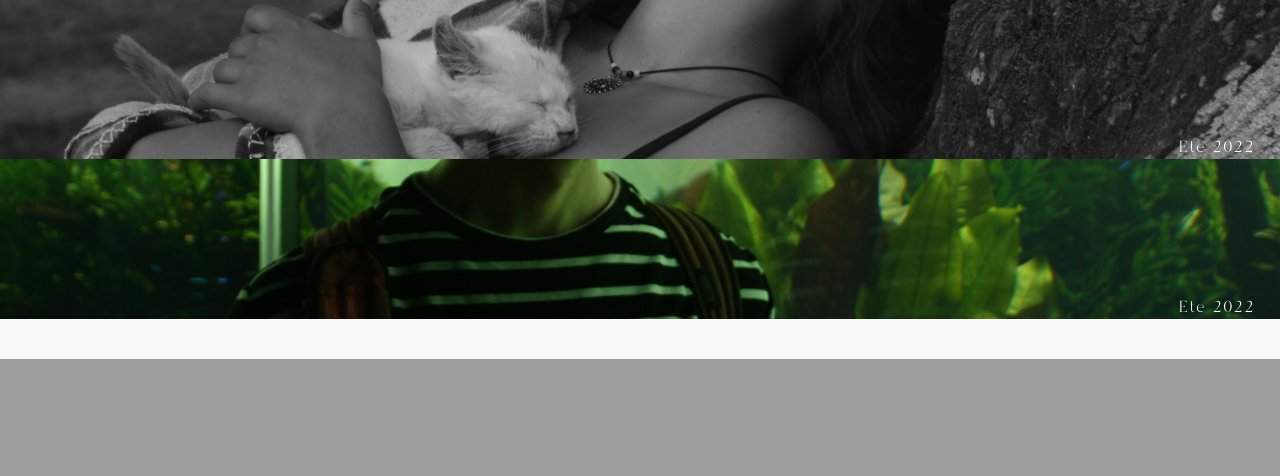
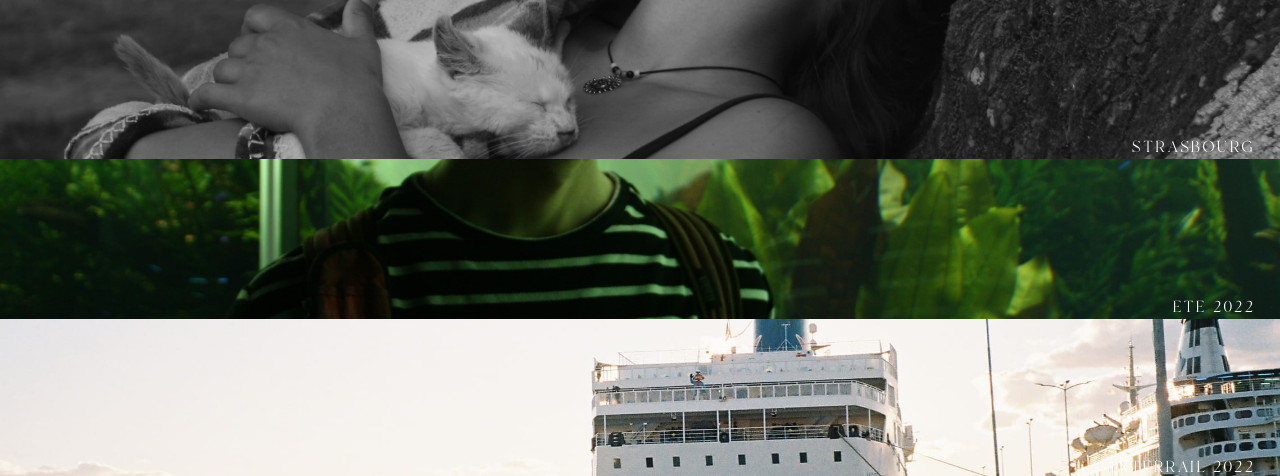
Before and after one commit to Taiyousan/agathebevia, a Symfony app: template templates/accueil/index.html.twig in a window 1280 px wide. Shown: the part 1321-1797 px from the top of the page. Before the commit the page ends 1680 px from the top, so only its background shows below. Run offline with Twig, Linux system fonts and the light colour scheme; the template is opened without the code that fills it, so the values that code supplies are empty; some libraries are stand-ins or nearby versions.

Commit message:
categories

```diff
--- a/public/css/styles.mobile.css
+++ b/public/css/styles.mobile.css
@@ -28,7 +28,7 @@ body {
     font-weight: 400;
     transition: 200ms;
   }
-  a:hover {
+  nav a:hover {
     opacity:0.5;
   }
   ul {
@@ -219,12 +219,9 @@ body {
 
   /* HOME MAIN */
   .home-menu {
-    margin-top: 5vh;
-    margin-bottom: 5vh;
     display: flex;
     flex-direction: column;
     justify-content: space-between;
-    height: 100vh;
 
   }
 
@@ -254,7 +251,7 @@ body {
 }
 
 .category:hover p {
-  transform: translate(-70vw);
+  transform: translate(-30vw);
 }
 
 
@@ -276,3 +273,24 @@ body {
 .category5 {
   background-image: url(../photos/photo65.jpg);
 }
+.category6 {
+  background-image: url(../photos/photo31.jpg);
+}
+.category7 {
+  background-image: url(../photos/photo56.jpg);
+}
+
+.separator-container {
+  width: 100vw;
+  height: 5vh;
+  display: flex;
+  justify-content: center;
+  align-items: center;
+  background-color: white;
+}
+
+.separator{
+  width: 30vw;
+  height: 1px;
+  background-color: black;
+}
--- a/templates/accueil/index.html.twig
+++ b/templates/accueil/index.html.twig
@@ -14,31 +14,42 @@
         </div>
     </div>
 </div>
-
+<div class="separator-container">
+    <span class="separator"></span>
+</div>
 <div class="home-menu">
     <a class="category category1">
-        <p>Ete 2022</p>
+        <p>CROATIE ET SLOVENIE</p>
     </a>
     <a class="category category2">
-        <p>Ete 2022</p>
+        <p>PORTUGAL</p>
     </a>
     <a class="category category3">
-        <p>Ete 2022</p>
+        <p>SAINT-CYR</p>
     </a>
     <a class="category category4">
-        <p>Ete 2022</p>
+        <p>STRASBOURG</p>
     </a>
     <a class="category category5">
-        <p>Ete 2022</p>
+        <p>ETE 2022</p>
     </a>
+    <a class="category category6">
+        <p>INTERRAIL 2022</p>
+    </a>
+    <a class="category category7">
+        <p>AUTRES</p>
+    </a>
+</div>
+<div class="separator-container">
+    <span class="separator"></span>
 </div>
 
 
-{% for photo in photos %}
+{# {% for photo in photos %}
 
     <img src="{{ asset("photos/#{photo.img}") }}" alt="" class="photo">
 
-{% endfor %}
+{% endfor %} #}
 
 <script defer>
     const leftArrow = document.querySelector('.left-container');
```
